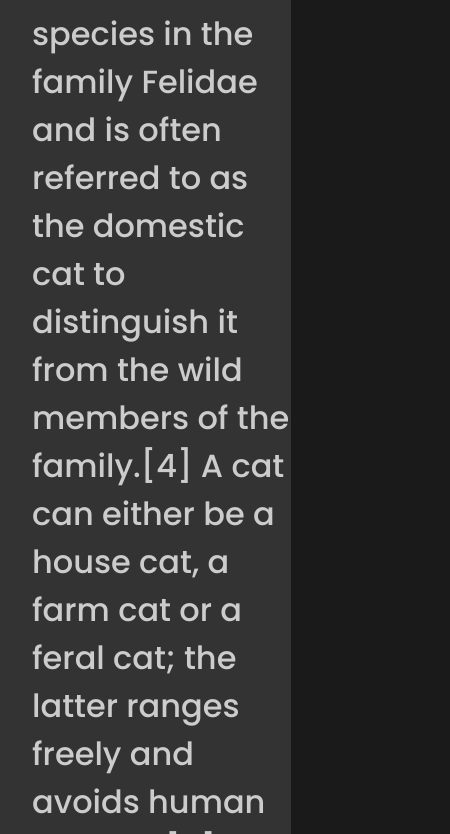
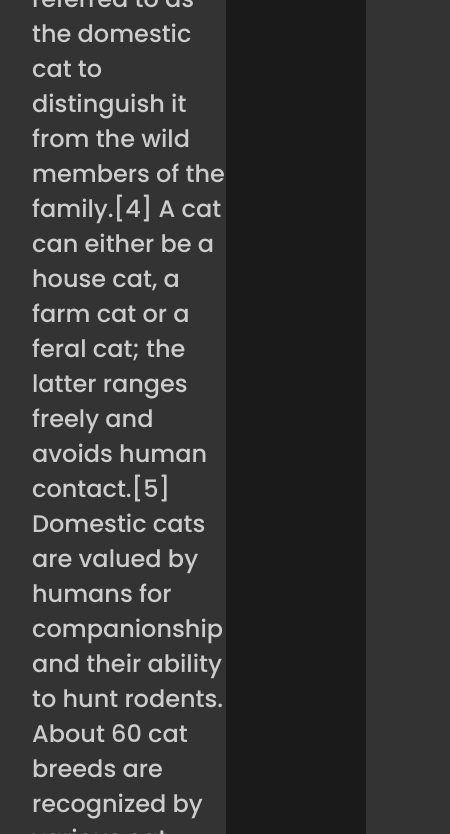
Before and after one commit to kucingapi/cat-website-dicoding, a plain HTML site: page index.html in a window 390 px wide. Shown: the part 574-1408 px from the top of the page, 450 px wide, since content can reach past the window. Drawn offline with Linux system fonts and the light colour scheme.

Commit message:
fixing the font size responsiveness

```diff
--- a/style/_main.scss
+++ b/style/_main.scss
@@ -15,6 +15,7 @@ main{
 aside{
 	background: $navbar-color;
 	flex:1;
+	padding: 10px;
 	a{
 		display: flex;
 		transition: 300ms;
@@ -24,3 +25,9 @@ aside{
 	}
 
 }
+
+@media only screen and (max-width:600px) {
+	main{
+		font-size: 1.5rem;
+	}
+}
```
Also changed, not shown: style/style.css, 1 other file.
